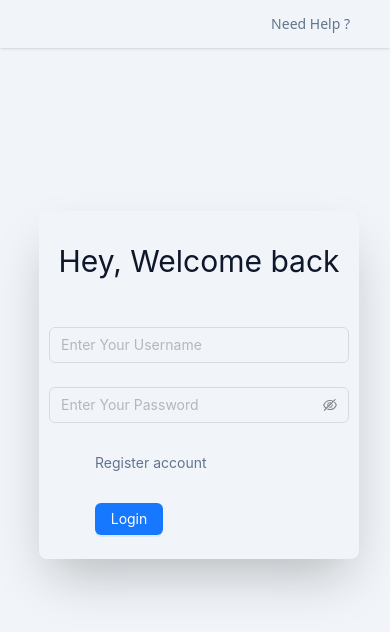
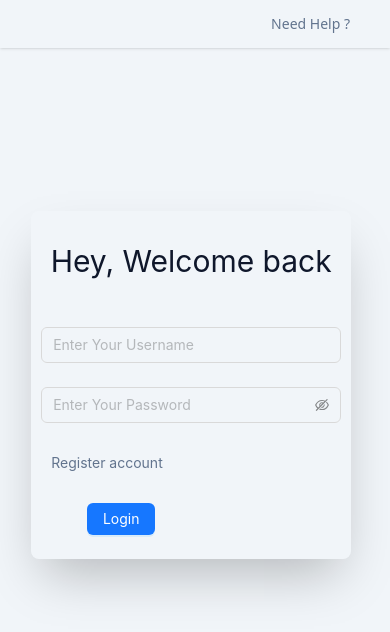
Before and after one commit to rooban295/Ecommerce-Frontend, a React app: page /login in a window 390 px wide. Both pictures are taken after typing "Sample", "name@example.com", "Sample123", "Sample123" into the empty fields and a click on the button "Login account". Shown: the top 632 px of the page. Built offline with nearby package versions, Linux system fonts and the light colour scheme; no server answers; the HTML template or start-up script is replaced by a standard one.

Commit message:
UI changed

```diff
--- a/src/component/Login.jsx
+++ b/src/component/Login.jsx
@@ -149,7 +149,7 @@ const tailFormItemLayout = {
 
         loginfrom ?
 
-        <Form  {...formItemLayout} form={forms} name="register" onFinish={onLogin}  className='outline-none flex flex-col rounded-lg absolute top-[25%] left-[10%] sm:left-[20%] md:left-[30%] lg:left-[35%] xl:left-[40%]  w-[320px] md:w-[400px] p-5 items-center shadow-2xl'
+        <Form  {...formItemLayout} form={forms} name="register" onFinish={onLogin}  className='outline-none flex flex-col rounded-lg absolute top-[25%] left-[8%] sm:left-[20%] md:left-[30%] lg:left-[35%] xl:left-[40%]  w-[320px] md:w-[400px] p-5 items-center shadow-2xl'
         initialValues={{
           residence: ['zhejiang', 'hangzhou', 'xihu'],
           prefix: '86',
@@ -194,7 +194,7 @@ const tailFormItemLayout = {
         </Form.Item>
 
         <Form.Item className='w-full '>
-          <button onClick={handelSignInButton} className=' text-slate-500 pl-14 cursor-pointer hover:text-slate-700'>Register account</button>
+          <button onClick={handelSignInButton} className=' text-slate-500 pl-5 lg:pl-14 cursor-pointer hover:text-slate-700'>Register account</button>
         </Form.Item>
 
         <Form.Item {...tailFormItemLayout}>
@@ -206,11 +206,11 @@ const tailFormItemLayout = {
       </Form>
 
         :
-    <div className='rounded-xl absolute top-[20%] left-[10%] sm:left-[20%] md:left-[30%] lg:left-[35%] xl:left-[40%] w-[320px] md:w-[400px]  shadow-2xl'>
+    <div className='rounded-xl absolute top-[20%] left-[8%] sm:left-[20%] md:left-[30%] lg:left-[35%] xl:left-[40%] w-[320px] md:w-[400px]  shadow-2xl'>
 
     <p className='text-slate-900 pt-10 text-3xl animate-bounce text-center mb-5'>Create Account</p>
 
-      <Form className='flex flex-col items-center' {...formItemLayout} form={form} name="register" onFinish={onFinish}
+    <Form className='flex flex-col items-center' {...formItemLayout} form={form} name="register" onFinish={onFinish}
       initialValues={{
         residence: ['zhejiang', 'hangzhou', 'xihu'],
         prefix: '86',
@@ -311,7 +311,7 @@ const tailFormItemLayout = {
       </Form.Item>
 
       <Form.Item className='w-full '>
-        <button onClick={handelLoginInButton}  className=' text-slate-500 pl-14 cursor-pointer hover:text-slate-700'>Login account</button>
+        <button onClick={handelLoginInButton}  className=' text-slate-500 pl-5 lg:pl-14 cursor-pointer hover:text-slate-700'>Login account</button>
       </Form.Item>
 
       <Form.Item {...tailFormItemLayout}>
```
